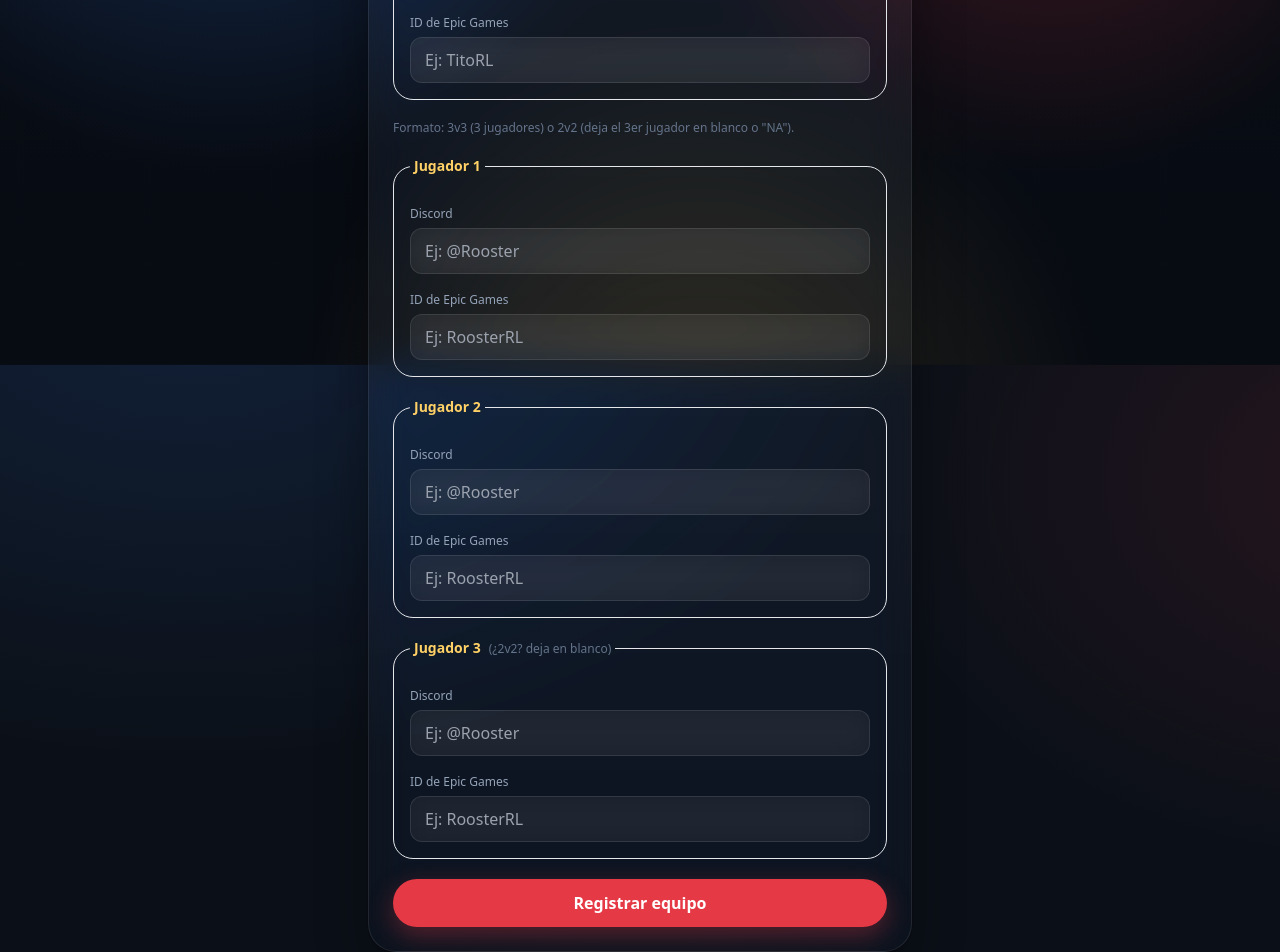
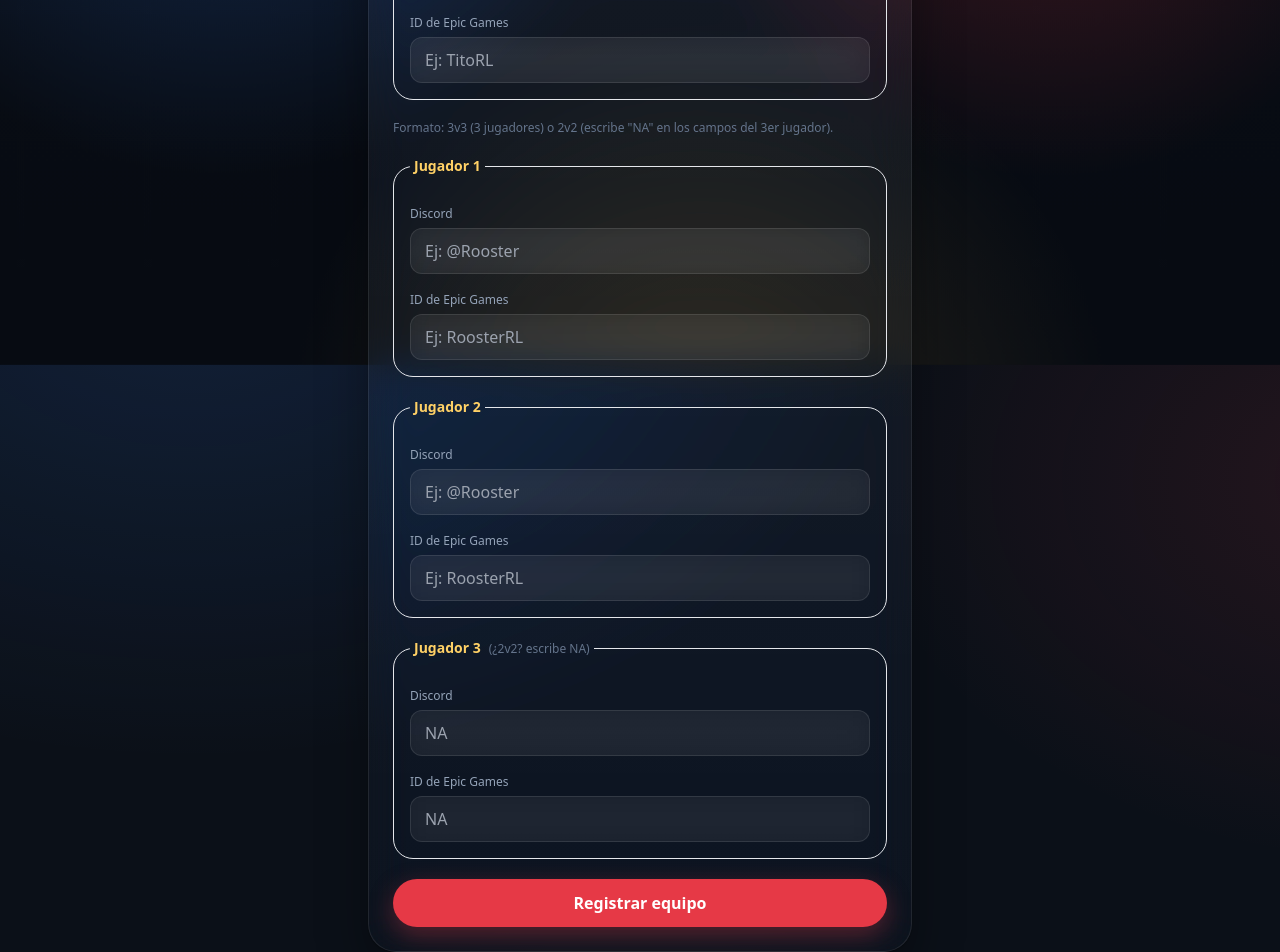
Before and after one commit to llmrfr14-lang/panama-rivals, a Next.js app in the folder panama-rivals/: page /register in a window 1280 px wide. Shown: the part 440-1392 px from the top of the page. Built offline with nearby package versions, Linux system fonts and the light colour scheme; no server answers; the database is empty; a web font is replaced by a local one.

Commit message:
Register: 3rd player hint says write NA (placeholders too
Co-authored-by: openhands <openhands@all-hands.dev>

```diff
--- a/panama-rivals/src/app/register/page.tsx
+++ b/panama-rivals/src/app/register/page.tsx
@@ -93,8 +93,8 @@ export default function RegisterPage() {
 
         <p className="text-xs text-slate-500">
           {en
-            ? "Format: 3v3 (3 players) or 2v2 (leave the 3rd player blank or \"NA\")."
-            : "Formato: 3v3 (3 jugadores) o 2v2 (deja el 3er jugador en blanco o \"NA\")."}
+            ? "Format: 3v3 (3 players) or 2v2 (write \"NA\" in the 3rd player slots)."
+            : "Formato: 3v3 (3 jugadores) o 2v2 (escribe \"NA\" en los campos del 3er jugador)."}
         </p>
 
         {state.players.map((p, i) => (
@@ -106,7 +106,7 @@ export default function RegisterPage() {
               {en ? "Player" : "Jugador"} {i + 1}
               {i === 2 && (
                 <span className="ml-2 text-xs font-normal text-slate-500">
-                  ({en ? "2v2? leave blank" : "¿2v2? deja en blanco"})
+                  ({en ? "2v2? write NA" : "¿2v2? escribe NA"})
                 </span>
               )}
             </legend>
@@ -118,7 +118,7 @@ export default function RegisterPage() {
                   onChange={(e) => setPlayer(i, "discord", e.target.value)}
                   required={i < 2}
                   className="mt-1 w-full soft-ring rounded-xl border border-white/10 bg-white/5 px-3.5 py-2.5 backdrop-blur-md transition focus:border-white/20"
-                  placeholder={en ? "E.g.: @Rooster" : "Ej: @Rooster"}
+                  placeholder={i === 2 ? "NA" : en ? "E.g.: @Rooster" : "Ej: @Rooster"}
                 />
               </label>
               <label className="block">
@@ -130,7 +130,7 @@ export default function RegisterPage() {
                   onChange={(e) => setPlayer(i, "epicId", e.target.value)}
                   required={i < 2}
                   className="mt-1 w-full soft-ring rounded-xl border border-white/10 bg-white/5 px-3.5 py-2.5 backdrop-blur-md transition focus:border-white/20"
-                  placeholder={en ? "E.g.: RoosterRL" : "Ej: RoosterRL"}
+                  placeholder={i === 2 ? "NA" : en ? "E.g.: RoosterRL" : "Ej: RoosterRL"}
                 />
               </label>
             </div>
```
